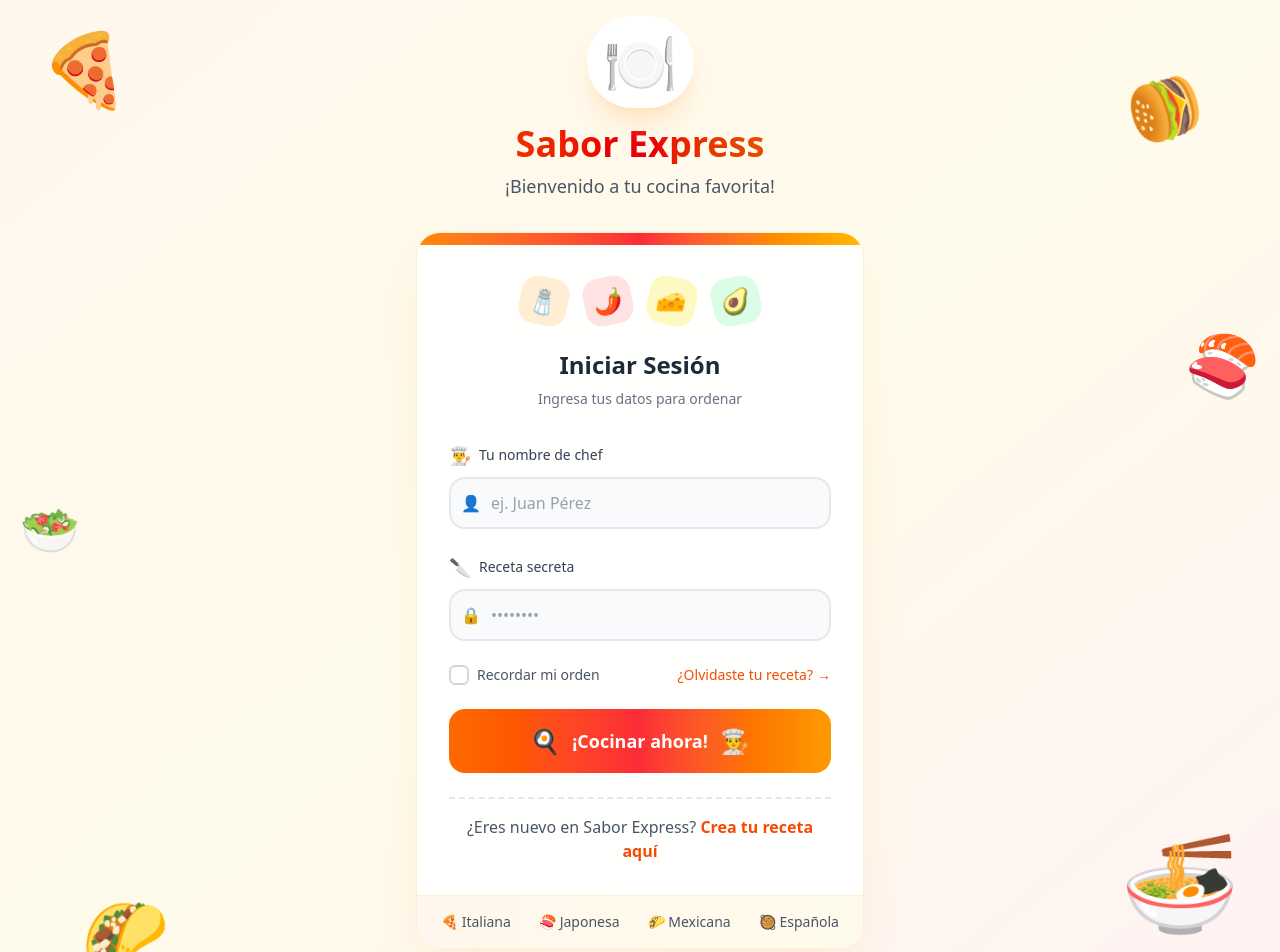
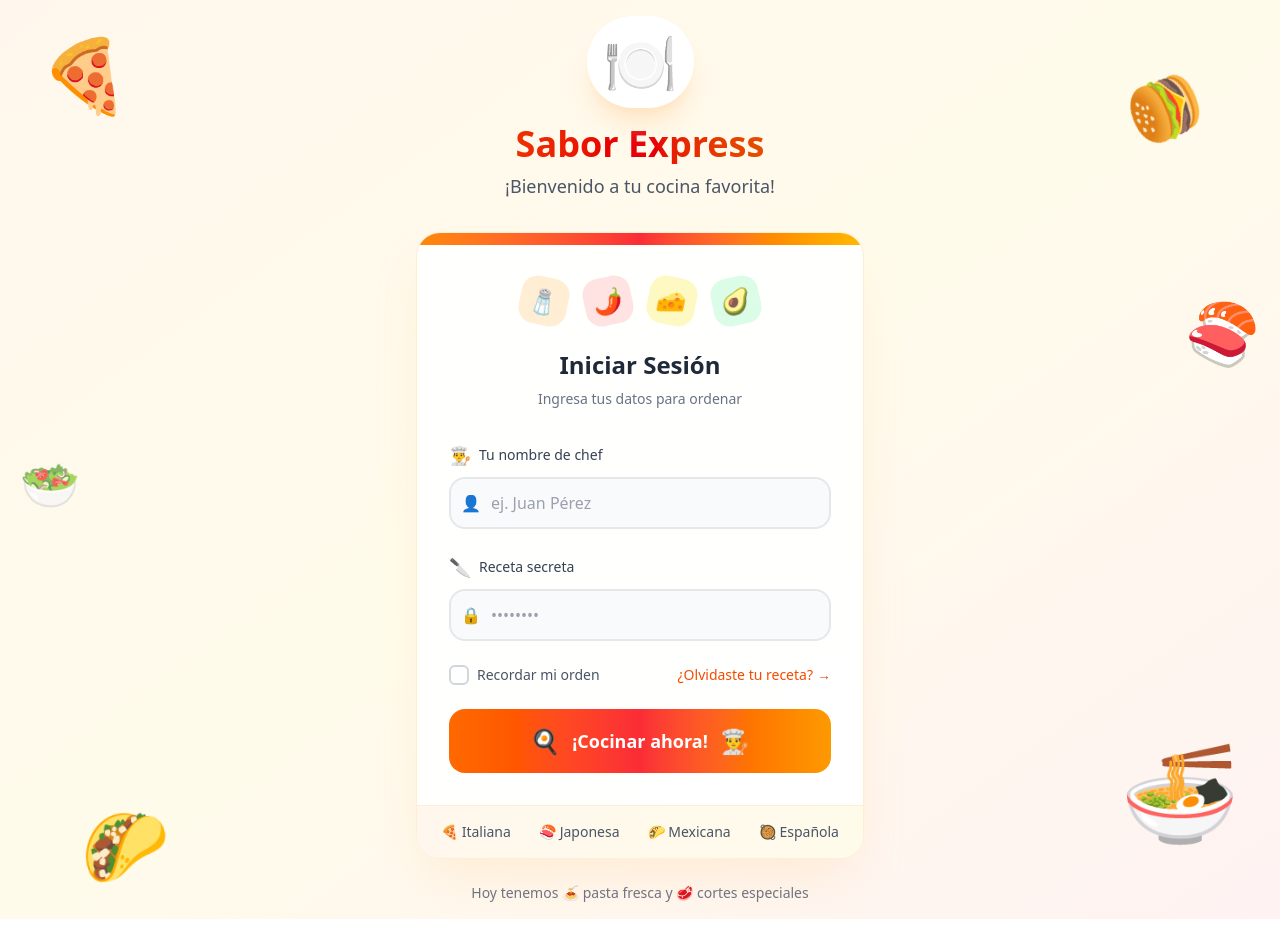
Before and after one commit to Sabogal22/Fast-Food, a React (Vite) app in the folder frontend/: page / in a window 1280 px wide. Shown: the top 952 px of the page. After the commit the page ends 919 px from the top, so only its background shows below. Built offline with nearby package versions, Linux system fonts and the light colour scheme.

Commit message:
no se puede regitrar un usuario el mismo, debe hacerlo el administrador

```diff
--- a/frontend/src/pages/auth/Login.tsx
+++ b/frontend/src/pages/auth/Login.tsx
@@ -181,19 +181,6 @@ export default function Login() {
                     👨‍🍳
                   </span>
                 </button>
-
-                {/* Enlace de registro estilo "nuevo en el restaurante" */}
-                <div className="text-center pt-4 border-t-2 border-dashed border-gray-200">
-                  <p className="text-gray-600">
-                    ¿Eres nuevo en Sabor Express?{" "}
-                    <a
-                      href="#"
-                      className="text-orange-600 hover:text-orange-700 font-semibold hover:underline"
-                    >
-                      Crea tu receta aquí
-                    </a>
-                  </p>
-                </div>
               </div>
             </div>
 
```
